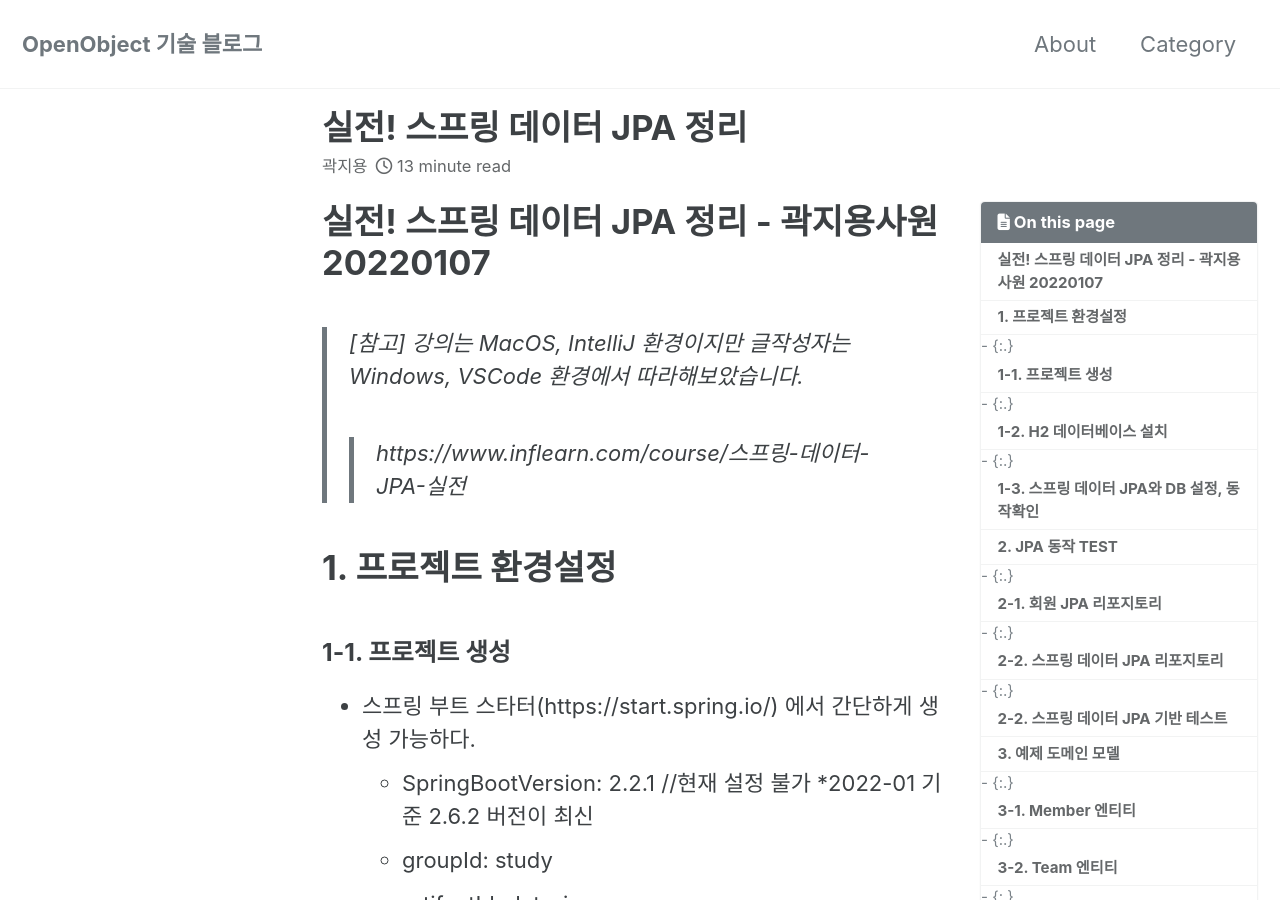
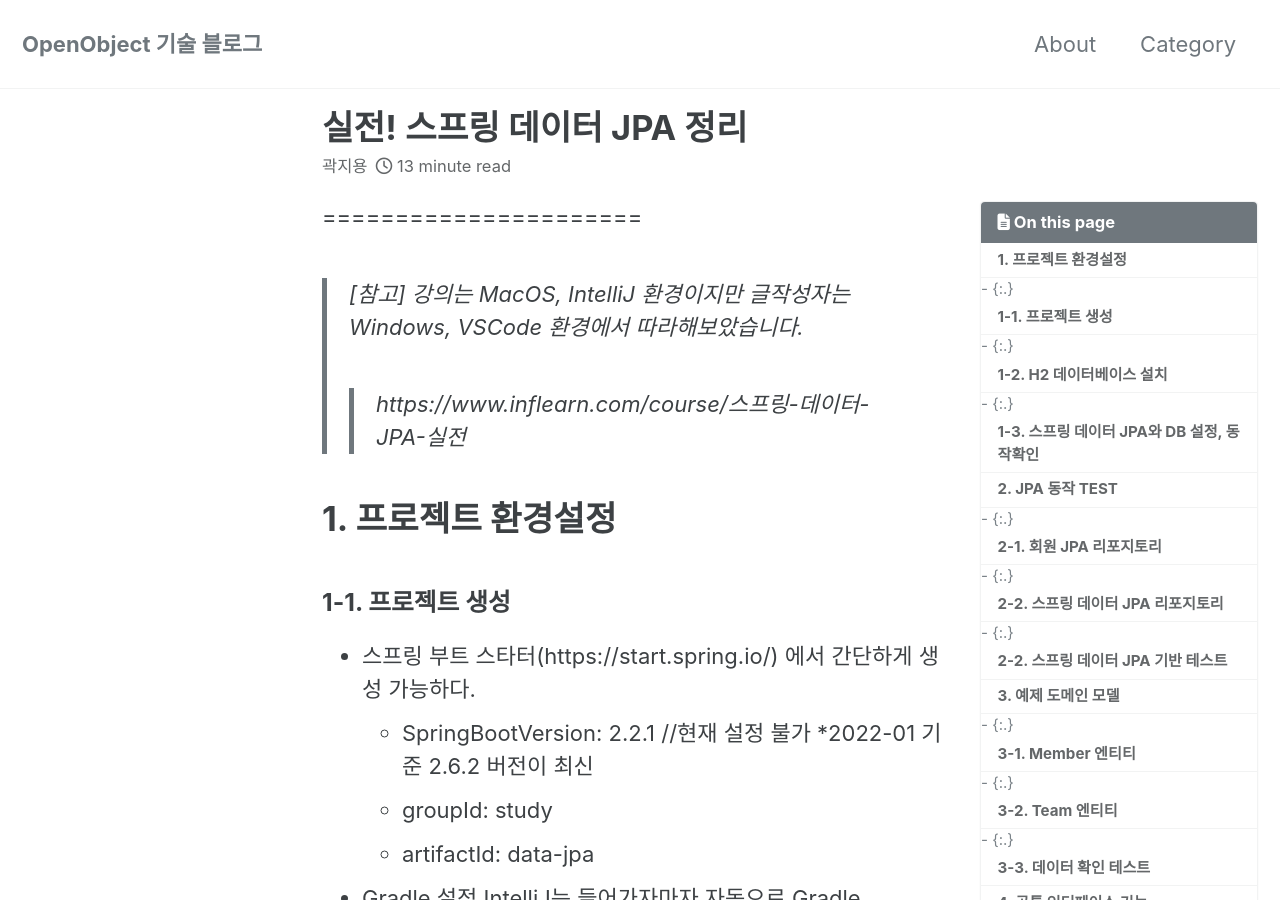
Before and after one commit to openobjectnet/openobjectnet.github.io, a Jekyll site: the page built from _posts/2022-01-07-spring-data-jpa.md, in a window 1280 px wide and 900 px high. Built offline with Jekyll 4.4.1, drawn with Linux system fonts in a browser that asks for light colours; cached includes are drawn as plain includes; nearby versions of some CDN libraries.

Commit message:
타이틀 중복내용 삭제

```diff
--- a/_posts/2022-01-07-spring-data-jpa.md
+++ b/_posts/2022-01-07-spring-data-jpa.md
@@ -10,9 +10,6 @@ tags:
   - Spring Boot
 author: 곽지용
 ---
-
-
-실전! 스프링 데이터 JPA 정리 - 곽지용사원 20220107
 ======================
 > [참고]
 > 강의는 MacOS, IntelliJ 환경이지만
```
